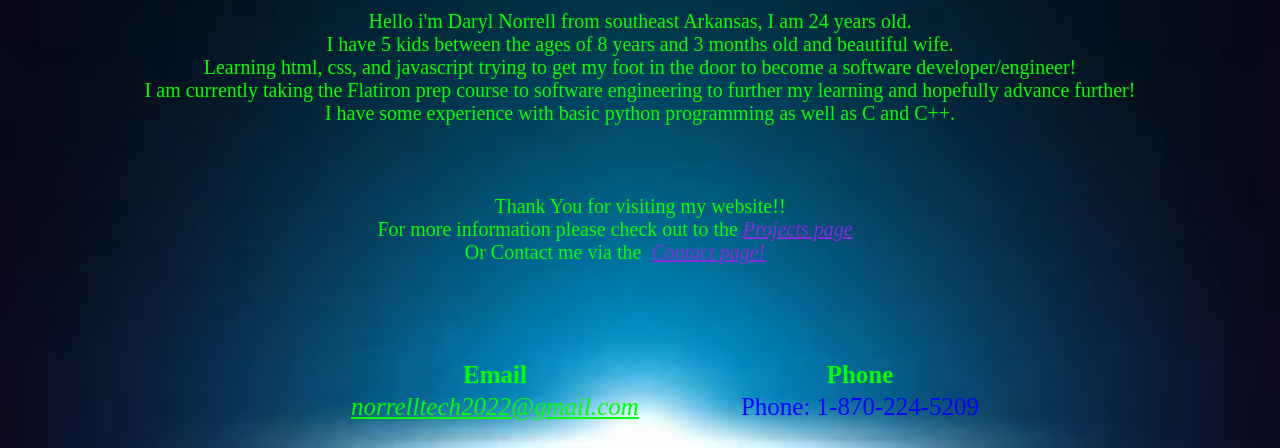
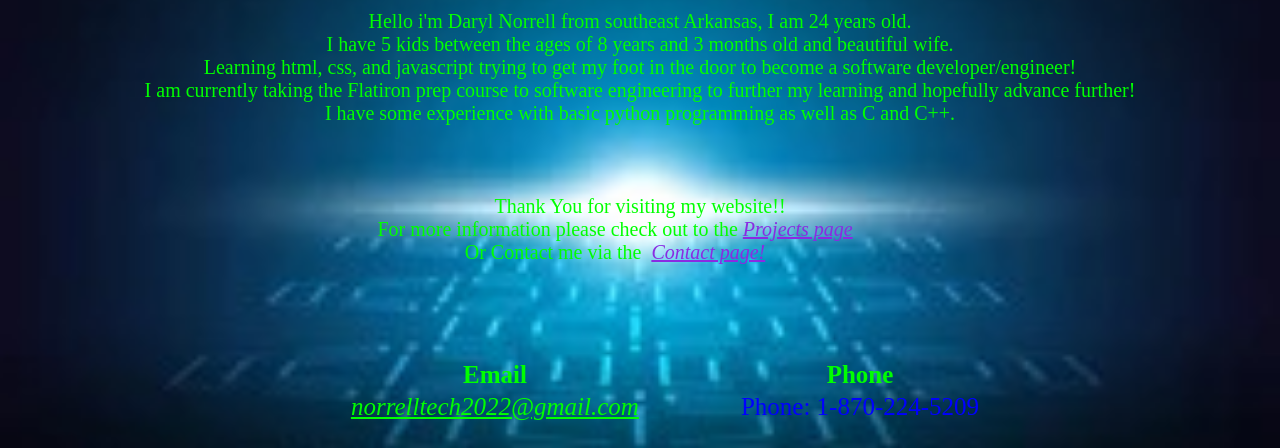
Before and after one commit to norrelltech2022/my-personal-website, a plain HTML site: page index.html in a window 1280 px wide. Shown: the part 352-800 px from the top of the page. Drawn offline with Linux system fonts and the light colour scheme.

Commit message:
fixed background image to fit all browser sizes in style.css

```diff
--- a/style.css
+++ b/style.css
@@ -1,11 +1,6 @@
 html {
-    background-image: url("background.jpg");
-    background-repeat: no-repeat;
+    background: url("background.jpg") no-repeat center fixed;
     background-size: cover;
-    background-position: fixed;
-
-    width: auto;
-    height: auto;
 }
 
 h1 {
```
